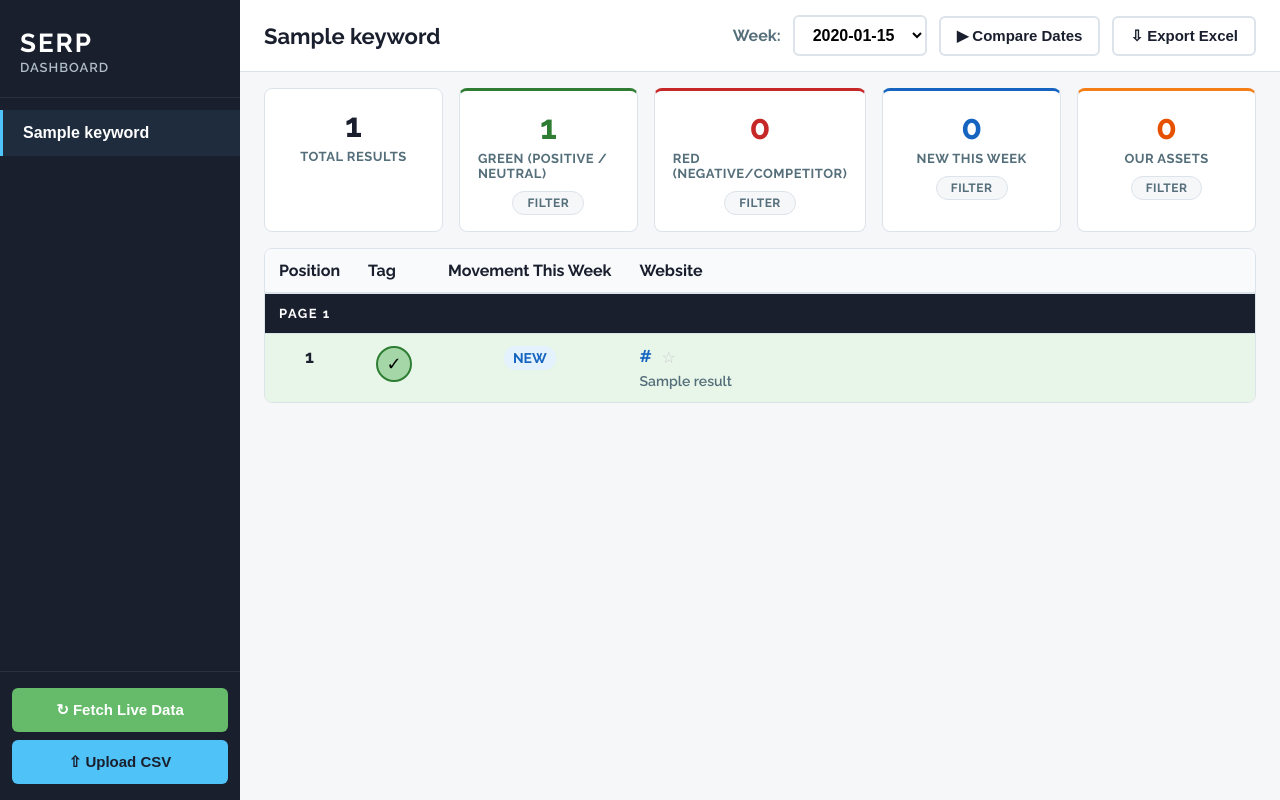
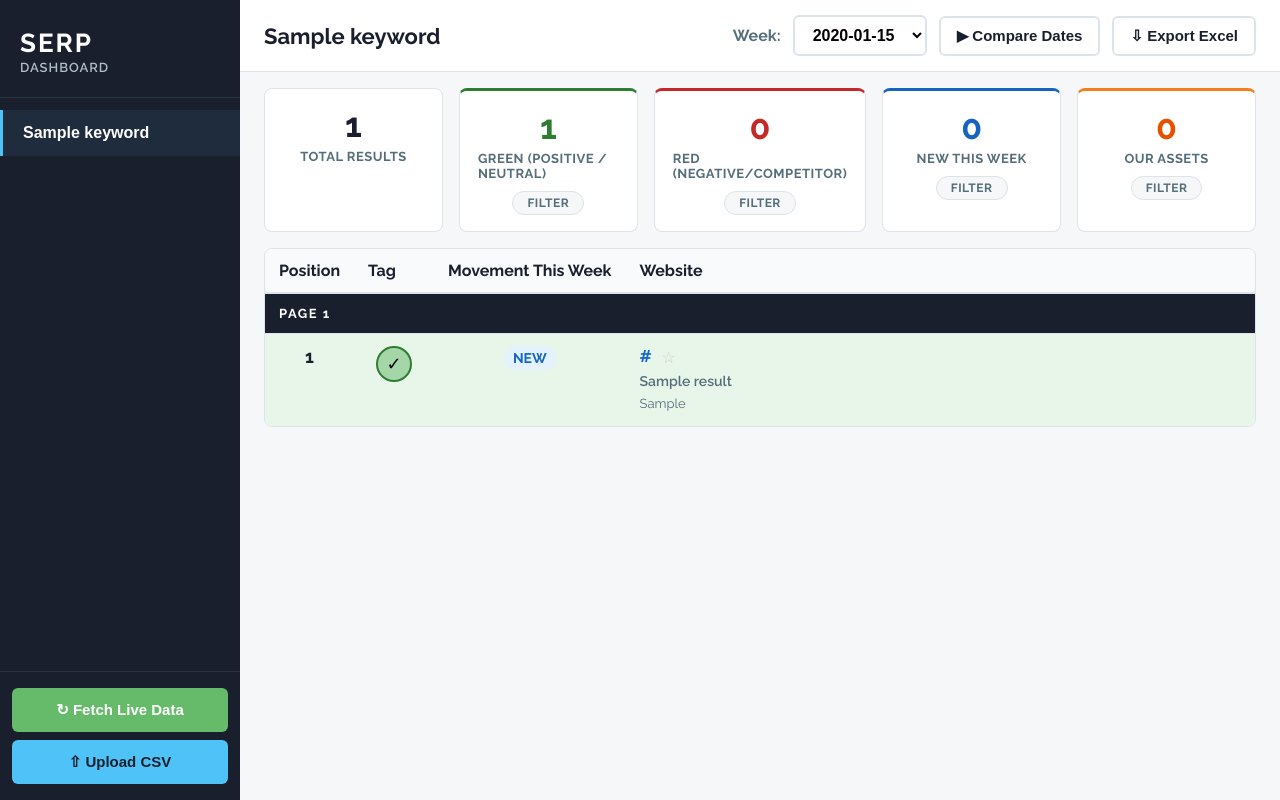
Before and after one commit to sfaldmo/serpsdash, a Flask app: page / in a window 1280 px wide. Run offline with Flask 3, Linux system fonts and the light colour scheme; tables that the repository leaves empty hold one stand-in row (values such as "Sample post"); data that the repository does not hold is empty.

Commit message:
Show snippet text below title in URL cell
Co-Authored-By: Claude Sonnet 4.6 <noreply@anthropic.com>

```diff
--- a/static/app.js
+++ b/static/app.js
@@ -174,6 +174,7 @@ function renderTable(results) {
           ${renderOwnedBtn(r.url, r.owned)}
         </span>
         <span class="url-subtitle">${escHtml(r.title || '(no title)')}</span>
+        ${r.snippet ? `<span class="url-snippet">${escHtml(r.snippet)}</span>` : ''}
       </td>
     `;
 
--- a/static/style.css
+++ b/static/style.css
@@ -308,6 +308,7 @@ tr.row-negative:hover td { background: #ffcdd2; }
 }
 .url-link:hover { text-decoration: underline; }
 .url-subtitle { font-size: 14px; font-weight: 600; color: var(--text-muted); word-break: break-all; }
+.url-snippet  { display: block; font-size: 13px; font-weight: 400; color: var(--text-muted); line-height: 1.5; margin-top: 4px; }
 
 /* Owned asset toggle button */
 .owned-btn {
--- a/templates/index.html
+++ b/templates/index.html
@@ -7,7 +7,7 @@
   <link rel="preconnect" href="https://fonts.googleapis.com">
   <link rel="preconnect" href="https://fonts.gstatic.com" crossorigin>
   <link href="https://fonts.googleapis.com/css2?family=Raleway:wght@400;600;700&display=swap" rel="stylesheet">
-  <link rel="stylesheet" href="/static/style.css?v=15">
+  <link rel="stylesheet" href="/static/style.css?v=16">
 </head>
 <body>
 
@@ -177,6 +177,6 @@
 </div>
 
 
-<script src="/static/app.js?v=15"></script>
+<script src="/static/app.js?v=16"></script>
 </body>
 </html>
```
